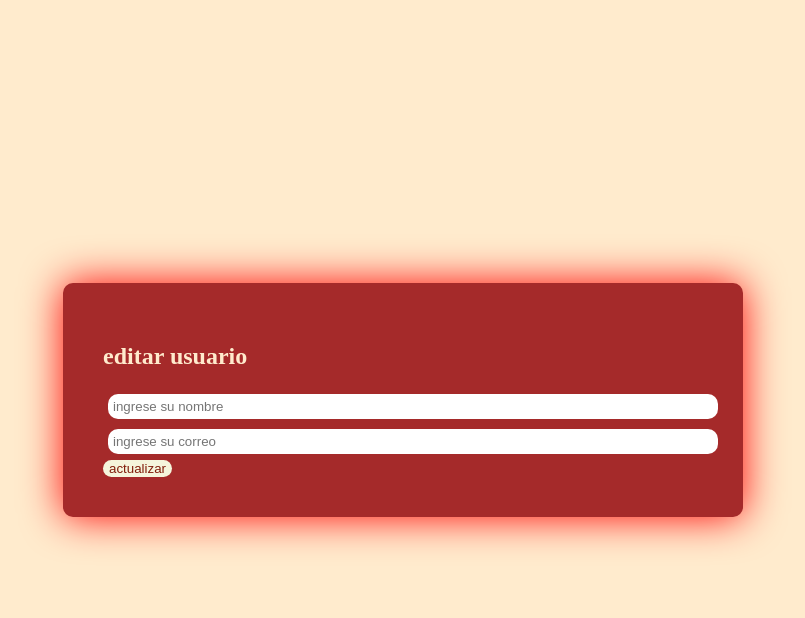
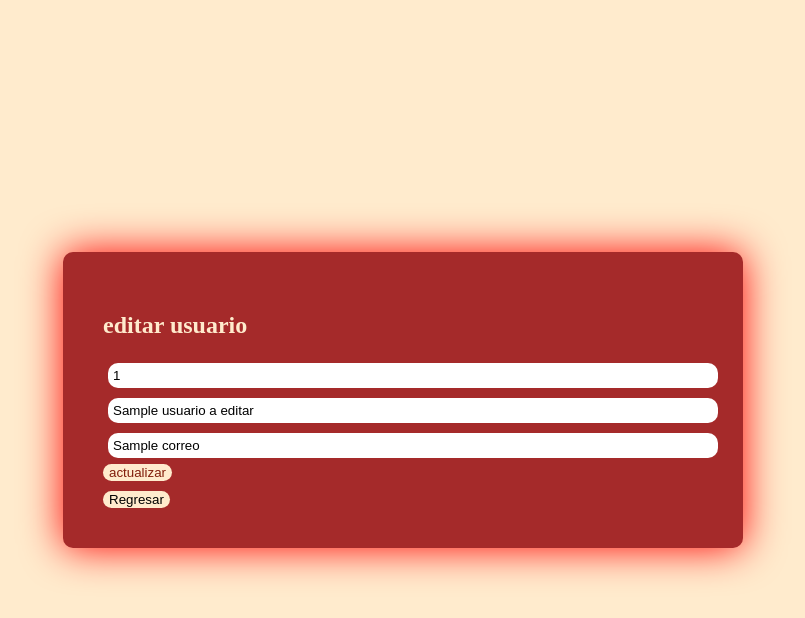
Before and after one commit to krlfgr/CRUD, a Flask app: template templates/editar.html in a window 1280 px wide. Shown: the top 618 px of the page, without its empty margins (237-1042 px from the left). Run offline with Flask 3, Linux system fonts and the light colour scheme; the template is opened without the code that fills it: most values are stand-ins (such as "Sample title", 1, 10 or a date in 2020).

Commit message:
crud casilisto

```diff
--- a/main.py
+++ b/main.py
@@ -24,7 +24,9 @@ def crud():
 
 # ruta para editar la informacion del usuario
 @app.route("/update/<int:id>", methods=["GET", "POST"])
+
 def update(id):
+    usuario_a_editar=""
     # TODO: capturar y buscar el usuario a editar
     for diccionario in usuario: # para cada diccionario centro de la lista evalue:
         if diccionario["id"]==id: # si el id convertido a string es igual al id que me pasan por parametro
@@ -37,8 +39,10 @@ def update(id):
         usuario_a_editar["correo"]=request.form.get("correo") # el correo nuevo sera el que llegue por un nuevo formulario
         return redirect(url_for("crud")) # redirecciona la aplicacion a la ruta de la funcion crud
 
+    if usuario_a_editar=="":
+        return f"El usuario con id {id} no se encuentra"
+
     return render_template("editar.html", usuario_a_editar=usuario_a_editar)
-
 
 
 
--- a/static/style.css
+++ b/static/style.css
@@ -26,7 +26,7 @@ form input{
 }
 
 button{
-    background-color: beige;
+    background-color: blanchedalmond;
     border-radius: 10px;
     color: rgb(129, 29, 11);
     cursor: pointer;
@@ -40,7 +40,7 @@ table{
 }
 
 table, th, td{
-    border: 2px solid red;
+    border: 2px solid rgb(255, 255, 255);
     text-align: center;
     color: bisque;
 }
--- a/templates/crud.html
+++ b/templates/crud.html
@@ -21,7 +21,7 @@
                 <td>{{ persona.id }}</td>
                 <td>{{ persona.nombre }}</td>
                 <td>{{ persona.correo }}</td>
-                <td><a href="">editar</a>|<a href="/?eliminar={{ persona.id }}">eliminar</a></td>
+                <td><a href="/update/{{ persona.id }}">editar</a>|<a href="/?eliminar={{ persona.id }}">eliminar</a></td>
             </tr>
 
             {% endfor %}
--- a/templates/editar.html
+++ b/templates/editar.html
@@ -10,10 +10,15 @@
     <div class="contenedor">
         <h2 style="color: blanchedalmond;">editar usuario</h2>
         <form method="POST">
-            <input type="text" placeholder="ingrese su nombre" name="nombre" required>
-            <input type="email" placeholder="ingrese su correo" name="correo" required>
+            <input type="number" name="id" value="{{ usuario_a_editar.id }}" readonly>
+            <input type="text" placeholder="ingrese su nombre" name="nombre" value="{{ usuario_a_editar.nombre }}" required>
+            <input type="email" placeholder="ingrese su correo" name="correo" value="{{ usuario_a_editar.correo }}" required>
             <button>actualizar</button>
         </form>
+        <button style="margin-top: 10px; background-color:blanchedalmond">
+            <a href="/" style="color:black; text-decoration:none">
+            Regresar
+        </a></button>
     </div>
 </body>
 </html>
```
